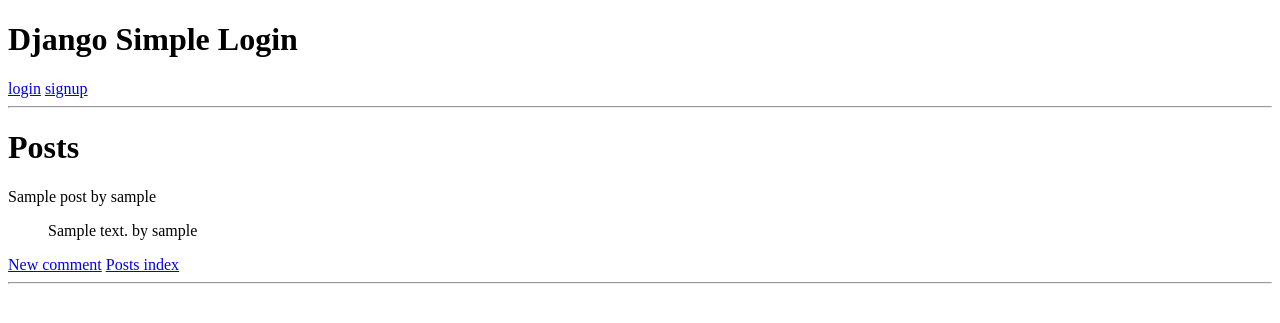
After one commit to veduardo/vh_forum, a Django app: a page that uses templates/forum/post_detail.html in a window 1280 px wide. The commit adds this page. Shown: the top 323 px of the page. Run offline with Django 3.2, Linux system fonts and the light colour scheme; tables that the repository leaves empty hold one stand-in row (values such as "Sample post").

Commit message:
Implement the forum app's core functionality
- Add the Post and Comment models;
- Commenting system;

```diff
--- a/cool_forum/urls.py
+++ b/cool_forum/urls.py
@@ -13,7 +13,7 @@
     1. Import the include() function: from django.conf.urls import url, include
     2. Add a URL to urlpatterns:  url(r'^blog/', include('blog.urls'))
 """
-from django.conf.urls import url
+from django.conf.urls import url, include
 from django.contrib import admin
 from django.contrib.auth import views as auth_views
 from django.views.generic.base import TemplateView
@@ -22,6 +22,7 @@
 
 urlpatterns = [
     url(r'^$', TemplateView.as_view(template_name='home.html'), name='home'),
+    url(r'^forum/', include('forum.urls')),
     url(r'^login/$', auth_views.login, name='login'),
     url(r'^logout/$', auth_views.logout, {'next_page': '/'}, name='logout'),
     url(r'^signup/$', forum_views.signup, name='signup'),
--- a/forum/models.py
+++ b/forum/models.py
@@ -1,6 +1,21 @@
 # -*- coding: utf-8 -*-
 from __future__ import unicode_literals
 
+from django.contrib.auth.models import User
 from django.db import models
 
-# Create your models here.
+
+class Post(models.Model):
+    title = models.CharField(max_length=200)
+    author = models.ForeignKey(User)
+    views = models.PositiveIntegerField(default=0)
+    created_on = models.DateTimeField(auto_now_add=True)
+
+    def __str__(self):
+        return "%s" % self.title
+
+class Comment(models.Model):
+    post = models.ForeignKey(Post, on_delete=models.CASCADE)
+    author = models.ForeignKey(User)
+    text = models.TextField(blank=False, null=True)
+    created_on = models.DateTimeField(auto_now_add=True)
--- /dev/null
+++ b/forum/urls.py
@@ -0,0 +1,16 @@
+from django.conf.urls import url
+from django.views.generic.base import TemplateView
+
+
+from . import views
+
+# app_name = 'forum'
+urlpatterns = [
+    # url(r'^$', TemplateView.as_view(template_name='home.html'), name='home'),
+    url(r'^$', views.PostList.as_view(template_name='post_list.html'), name='post_list'),
+    url(r'^new$', views.PostCreate.as_view(), name='post_create'),
+    url(r'^view/(?P<pk>\d+)$', views.PostView.as_view(), name='post_view'),
+    url(r'^edit/(?P<pk>\d+)$', views.PostUpdate.as_view(), name='post_update'),
+    url(r'^delete/(?P<pk>\d+)$', views.PostDelete.as_view(), name='post_delete'),
+    url(r'^(?P<pk>\d+)/comment/$', views.CommentCreate.as_view(), name='comment_create'),
+]
--- a/forum/views.py
+++ b/forum/views.py
@@ -3,11 +3,16 @@
 
 from django.contrib.auth import login, authenticate
 from django.contrib.auth.forms import UserCreationForm
-from django.shortcuts import render, redirect
+from django.core.urlresolvers import reverse_lazy
+from django.shortcuts import get_object_or_404, render, redirect
+from django.views.generic import ListView, DetailView
+from django.views.generic.edit import CreateView, DeleteView, UpdateView
 
-def home(request):
-    return render(request, 'home.html')
+from .forms import *
+from .models import Post, Comment
 
+
+## Function Based
 def signup(request):
     if request.method == 'POST':
         form = UserCreationForm(request.POST)
@@ -22,3 +27,56 @@
         form = UserCreationForm()
 
     return render(request, 'registration/signup.html', {'form': form})
+
+def home(request):
+    latest_posts = Posts.objects.order_by('-created_on')
+    return render(request, 'home.html', { 'latest_posts' : latest_posts })
+
+
+## Class Based
+class PostList(ListView):
+    model = Post
+
+    def get_context_data(self, **kwargs):
+        # Call the base implementation first to get a context
+        context = super(PostList, self).get_context_data(**kwargs)
+        # Add in a QuerySet of all the comments
+        context['comment'] = Comment.objects.all()
+        return context
+
+
+class PostCreate(CreateView):
+    model = Post
+    success_url = reverse_lazy('post_list')
+    fields = ['title']
+
+    def form_valid(self, form):
+        form.instance.author = self.request.user
+        return super(PostCreate, self).form_valid(form)
+
+
+class PostView(DetailView):
+    model = Post
+
+
+class PostUpdate(UpdateView):
+    model = Post
+    success_url = reverse_lazy('post_list')
+    fields = ['title']
+
+
+class PostDelete(DeleteView):
+    model = Post
+    success_url = reverse_lazy('post_list')
+
+
+class CommentCreate(CreateView):
+    model = Comment
+    success_url = reverse_lazy('post_list')
+    fields = ['text']
+
+    def form_valid(self, form, **kwargs):
+        form.instance.author = self.request.user
+        form.instance.post = get_object_or_404(Post, pk = self.kwargs['pk'])
+        # Call super-class form validation behaviour
+        return super(CommentCreate, self).form_valid(form)
--- /dev/null
+++ b/templates/forum/post_confirm_delete.html
@@ -0,0 +1,4 @@
+<form method="post">{% csrf_token %}
+    Are you sure you want to delete "{{ object }}" ?
+    <input type="submit" value="Submit" />
+</form>
--- /dev/null
+++ b/templates/forum/post_detail.html
@@ -0,0 +1,20 @@
+{% extends 'base.html' %}
+
+{% block title %}Simple Forum{% endblock %}
+
+{% block content %}
+<h1>Posts</h1>
+
+<p>{{ post.title }}  by {{ post.author }}</p>
+
+{% if post.comment_set.all %}
+<ul>
+    {% for comment in post.comment_set.all %}
+    <p>{{ comment.text }} by {{ comment.author }}</p>
+    {% endfor %}
+{% endif %}
+</ul>
+
+<a href="{% url "comment_create" post.id %}">New comment</a>
+<a href="{% url "post_list" %}">Posts index</a>
+{% endblock %}
```
Also changed, not shown: forum/forms.py (added, +8 -0 lines), templates/forum/comment_form.html (added, +12 -0 lines), templates/forum/post_form.html (added, +12 -0 lines), templates/forum/post_list.html (added, +19 -0 lines), templates/home.html (+19 -2 lines), forum/migrations/0001_initial.py (added), forum/migrations/0002_auto_20180122_1343.py (added), forum/migrations/0003_comment_text.py (added).
